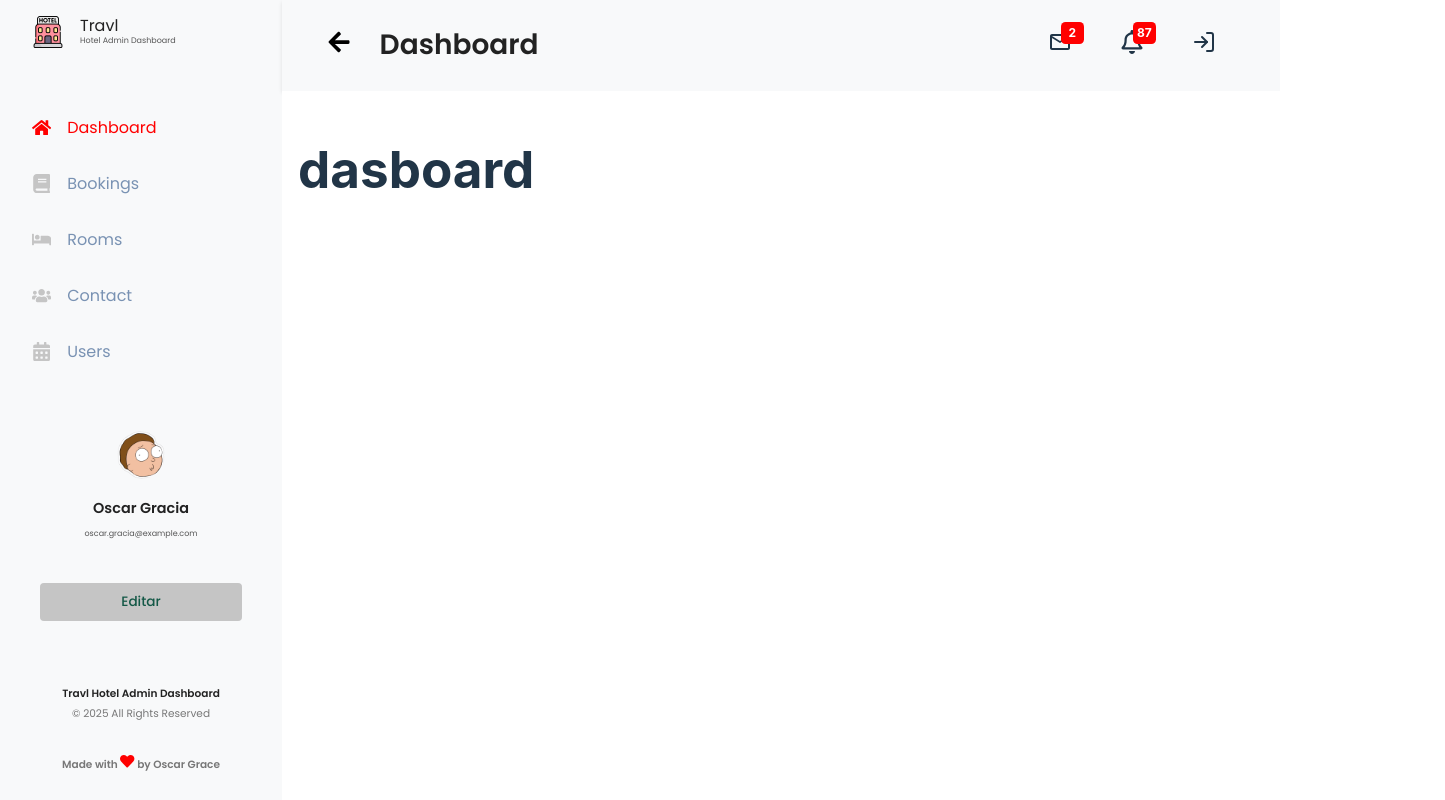
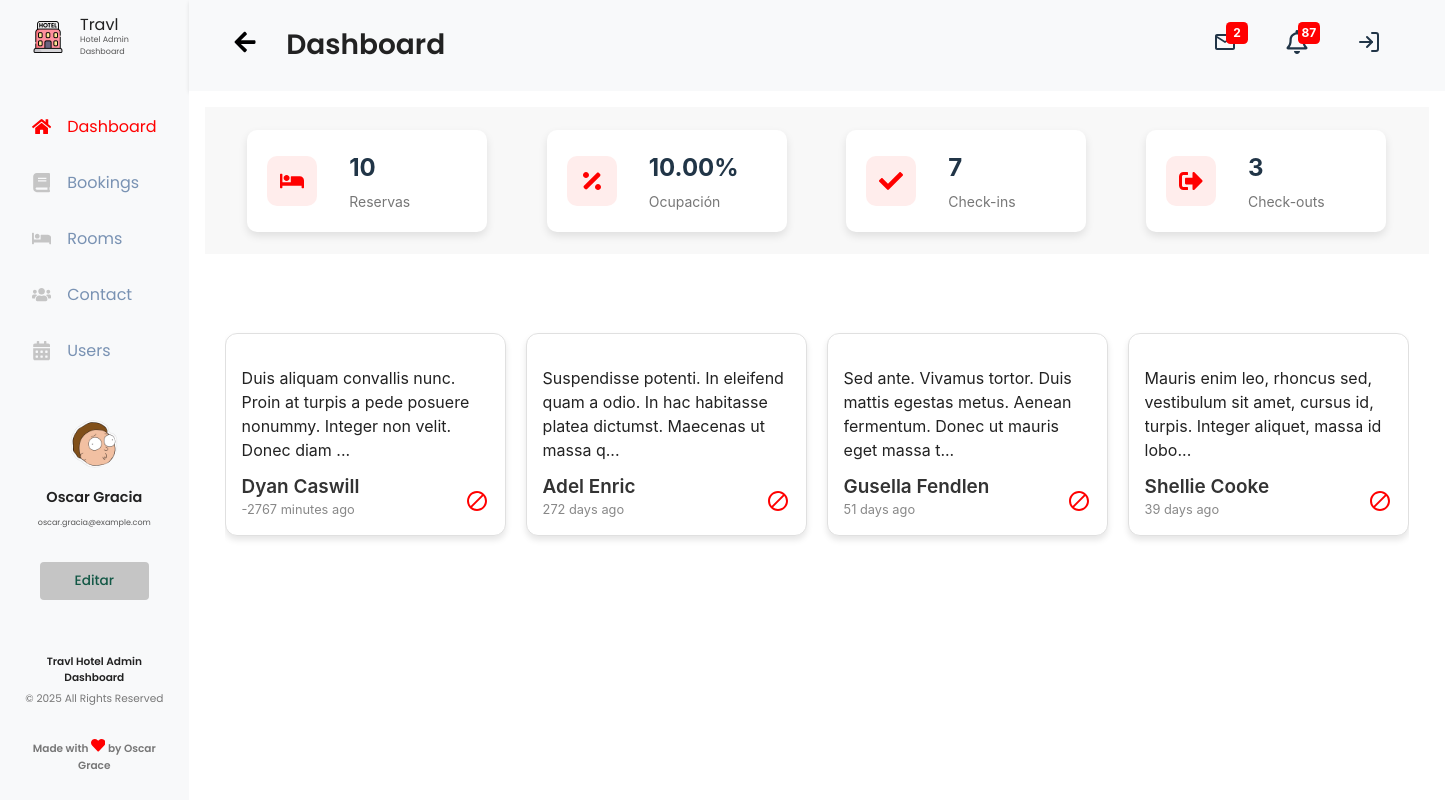
Before and after one commit to OscarGrC/HotelDashboard, a React (Vite) app: page / in a window 1280 px wide. Shown: the whole page, 1445 px wide, since content can reach past the window. Built offline with nearby package versions, Linux system fonts and the light colour scheme; sample sign-in values are in the browser's storage.

Commit message:
dashboard   commit

```diff
--- a/src/contact/components/contactCard.js
+++ b/src/contact/components/contactCard.js
@@ -44,3 +44,32 @@ export const CustomerInfo = styled.div`
         color: #888;
     }
 `;
+export const PopupOverlay = styled.div`
+    position: fixed;
+    top: 0;
+    left: 0;
+    width: 100%;
+    height: 100%;
+    background-color: rgba(0, 0, 0, 0.5);
+    display: flex;
+    justify-content: center;
+    align-items: center;
+    z-index: 2;
+`;
+
+export const PopupContent = styled.div`
+    background-color: white;
+    padding: 20px;
+    border-radius: 8px;
+    max-width: 600px;
+    width: 80%;
+    position: relative;
+    box-shadow: 0 4px 8px rgba(0, 0, 0, 0.1);
+`;
+export const CloseButtonContainer = styled.div`
+    position: absolute;
+    top: 0%;
+    right: 0%;
+    padding: 10px;
+    cursor: pointer;
+`;
--- a/src/contact/components/contactCard.jsx
+++ b/src/contact/components/contactCard.jsx
@@ -2,9 +2,12 @@ import React from 'react';
 import { CardContainer, CommentText, Footer, CustomerInfo } from './contactCard.js';
 import { MdBlock } from "react-icons/md";
 export const ContactCard = ({ item }) => {
+
+
     if (!item) {
         return <div>No data available</div>;
     }
+
     const truncatedComment = item.comment.length > 100 ? `${item.comment.substring(0, 100)}...` : item.comment;
 
     const calculateTimeSince = (dateString) => {
@@ -29,9 +32,8 @@ export const ContactCard = ({ item }) => {
     };
 
 
-
     return (
-        <CardContainer>
+        <CardContainer style={{ cursor: 'pointer' }}>
             <CommentText>{truncatedComment}</CommentText>
             <Footer>
                 <CustomerInfo>
@@ -40,8 +42,7 @@ export const ContactCard = ({ item }) => {
                 </CustomerInfo>
                 <MdBlock style={{ color: 'red', fontSize: '24px', marginTop: '10px' }} />
             </Footer>
+
         </CardContainer>
     );
 };
-
-export default ContactCard;
--- a/src/contact/components/contactCarousel.jsx
+++ b/src/contact/components/contactCarousel.jsx
@@ -1,28 +1,53 @@
-import React, { useEffect } from 'react';
+import React, { useState } from 'react';
 import { Swiper, SwiperSlide } from 'swiper/react';
 import 'swiper/css';
 import 'swiper/css/navigation';
 import 'swiper/css/pagination';
 import './swiperStyle.css';
 import { ContactCard } from './contactCard.jsx';
+import { PopupOverlay, PopupContent, CloseButtonContainer } from './contactCard.js';
+import { IoMdCloseCircle } from "react-icons/io";
 
 export const ContactCarousel = ({ messages }) => {
-    if (!Array.isArray(messages)) {
-        return <p>not list </p>;
-    }
+
+    const [showPopup, setShowPopup] = useState(false);
+    const [selectedMessage, setSelectedMessage] = useState(null);
+
+    const openPopup = (message) => {
+        setSelectedMessage(message);
+        setShowPopup(true);
+    };
+
+    const closePopup = () => {
+        setShowPopup(false);
+        setSelectedMessage(null);
+    };
+
     return (
         <div style={{ padding: '20px', width: '100%' }}>
             <Swiper
-                spaceBetween={20} // Espacio entre las slides
-                slidesPerView={4} // Cuántos ContactCards mostrar a la vez
-                scrollbar={{ draggable: true }} // Agrega una barra de desplazamiento
+                spaceBetween={20}
+                slidesPerView={4}
+                scrollbar={{ draggable: true }}
             >
                 {messages.map((message, index) => (
-                    <SwiperSlide key={index}>
+                    <SwiperSlide onClick={() => openPopup(message)} key={index}>
                         <ContactCard item={message} />
                     </SwiperSlide>
                 ))}
             </Swiper>
+
+            {showPopup && selectedMessage ? (
+                <PopupOverlay onClick={closePopup}>
+                    <PopupContent onClick={(e) => e.stopPropagation()}>
+                        <h2>{selectedMessage.customer.name} {selectedMessage.customer.last_name}</h2>
+                        <p>{selectedMessage.comment}</p>
+                        <CloseButtonContainer>
+                            <IoMdCloseCircle onClick={closePopup} style={{ fontSize: '30px', color: 'red' }} />
+                        </CloseButtonContainer>
+                    </PopupContent>
+                </PopupOverlay>
+            ) : null}
         </div>
     );
 };
--- a/src/contact/components/swiperStyle.css
+++ b/src/contact/components/swiperStyle.css
@@ -1,6 +1,6 @@
 .swiper {
     width: 74rem;
-    height: auto;
+    height: 20rem;
     margin: 0px;
 }
 
--- a/src/contact/data/contact.json
+++ b/src/contact/data/contact.json
@@ -1,6 +1,6 @@
 [
     {
-        "date": "4/8/2024TT01:43:01",
+        "date": "01/16/2025TT10:43:01",
         "id": 1419212415,
         "customer": {
             "name": "Dyan",
--- /dev/null
+++ b/src/dashboard/components/kpi.js
@@ -0,0 +1,60 @@
+import styled from 'styled-components';
+
+export const KpiContainer = styled.div`
+    display: flex;
+    justify-content: space-around;
+    flex-wrap: wrap;
+    padding: 0.8rem;
+    background-color:#F8F8F8;
+`;
+
+export const IconContainer = styled.div`
+    background-color: #FFEDEC;
+    width: 50px;
+    height: 50px;
+    border-radius: 10px;
+    display: flex;
+    align-items: center;
+    justify-content: center;
+    margin-right: 2rem;
+
+`;
+export const Card = styled.div`
+    border-radius: 10px;
+    background-color: #fff;
+    padding: 20px;
+    box-shadow: 0 4px 8px rgba(0, 0, 0, 0.1);
+    display: flex;
+    align-items: center;
+    text-align: left;
+    width: 200px;
+    margin: 10px;
+
+    &:hover ${IconContainer} {
+        background-color: red;
+    }
+
+    &:hover ${IconContainer} svg {
+        color: white !important;
+    }
+
+`;
+
+
+export const CardContent = styled.div`
+    display: flex;
+    flex-direction: column;
+    justify-content: center;
+
+`;
+
+export const Number = styled.div`
+    font-size: 24px;
+    font-weight: bold;
+`;
+
+export const Title = styled.div`
+    margin-top: 5px;
+    color: #777;
+    font-size: 14px;
+`;
--- /dev/null
+++ b/src/dashboard/components/kpi.jsx
@@ -0,0 +1,95 @@
+import React, { useState, useEffect } from 'react';
+import { FaBed, FaPercentage, FaCheck, FaSignOutAlt } from 'react-icons/fa';
+import rooms from '../../rooms/data/rooms.json';
+import bookings from '../../booking/data/booking.json';
+import { KpiContainer, Card, IconContainer, Number, Title, CardContent } from './kpi.js';
+import { parse } from '@npmcli/package-json/lib/read-package.js';
+
+export const Kpi = ({ startDate, endDate }) => {
+    const [kpiData, setKpiData] = useState({
+        totalBookings: 0,
+        occupancyRate: 0,
+        checkins: 0,
+        checkouts: 0,
+    });
+    const parseDate = (dateString) => {
+        const [day, month, year] = dateString.split('/')
+        return `${month}/${day}/${year}`;
+    };
+    useEffect(() => {
+        const start = new Date(parseDate(startDate));
+        const end = endDate ? new Date(parseDate(endDate)) : new Date(startDate);
+        const filteredBookings = bookings.filter((booking) => {
+            const checkInDate = new Date(booking.check_in);
+            const checkOutDate = new Date(booking.check_out);
+            return (
+                (checkInDate >= start && checkInDate <= end) ||
+                (checkOutDate >= start && checkOutDate <= end)
+            );
+        });
+
+        const totalBookings = filteredBookings.length;
+        const totalRooms = rooms.length;
+        const occupancyRate = totalRooms > 0 ? ((filteredBookings.length / totalRooms) * 100).toFixed(2) : 0;
+
+        const checkins = filteredBookings.filter((booking) => {
+            const checkInDate = new Date(booking.check_in);
+            return checkInDate >= start && checkInDate <= end;
+        }).length;
+
+        const checkouts = filteredBookings.filter((booking) => {
+            const checkOutDate = new Date(booking.check_out);
+            return checkOutDate >= start && checkOutDate <= end;
+        }).length;
+
+        setKpiData({
+            totalBookings,
+            occupancyRate,
+            checkins,
+            checkouts,
+        });
+    }, [startDate, endDate, bookings, rooms]);
+
+
+    return (
+        <KpiContainer>
+            <Card>
+                <IconContainer>
+                    <FaBed size={24} style={{ color: 'red' }} />
+                </IconContainer>
+                <CardContent>
+                    <Number>{kpiData.totalBookings}</Number>
+                    <Title>Reservas</Title>
+                </CardContent>
+            </Card>
+
+            <Card>
+                <IconContainer>
+                    <FaPercentage size={24} style={{ color: 'red' }} />
+                </IconContainer>
+                <CardContent>
+                    <Number>{kpiData.occupancyRate}%</Number>
+                    <Title>Ocupación</Title>
+                </CardContent>
+            </Card>
+            <Card>
+                <IconContainer>
+                    <FaCheck size={24} style={{ color: 'red' }} />
+                </IconContainer>
+                <CardContent>
+                    <Number>{kpiData.checkins}</Number>
+                    <Title>Check-ins</Title>
+                </CardContent>
+            </Card>
+            <Card>
+                <IconContainer>
+                    <FaSignOutAlt size={24} style={{ color: 'red' }} />
+                </IconContainer>
+                <CardContent>
+                    <Number>{kpiData.checkouts}</Number>
+                    <Title>Check-outs</Title>
+                </CardContent>
+            </Card>
+        </KpiContainer>
+    );
+};
--- a/src/dashboard/pages/dashboard.jsx
+++ b/src/dashboard/pages/dashboard.jsx
@@ -1,12 +1,16 @@
-
-
+import { Kpi } from "../components/kpi.jsx"
+import { ContactCarousel } from "../../contact/components/contactCarousel.jsx";
+import React, { useState, useEffect } from 'react';
+import contactData from '../../contact/data/contact.json';
 export const Dashboard = () => {
+    const [messages, setMessages] = useState([]);
+    useEffect(() => {
+        setMessages(contactData);
+    }, []);
     return (
         <div>
-
-            <h1>dasboard</h1>
-
-
+            <Kpi startDate="01/01/2025" endDate="16/01/2026"></Kpi>
+            <ContactCarousel messages={messages}></ContactCarousel>
         </div>
     )
 }
```
